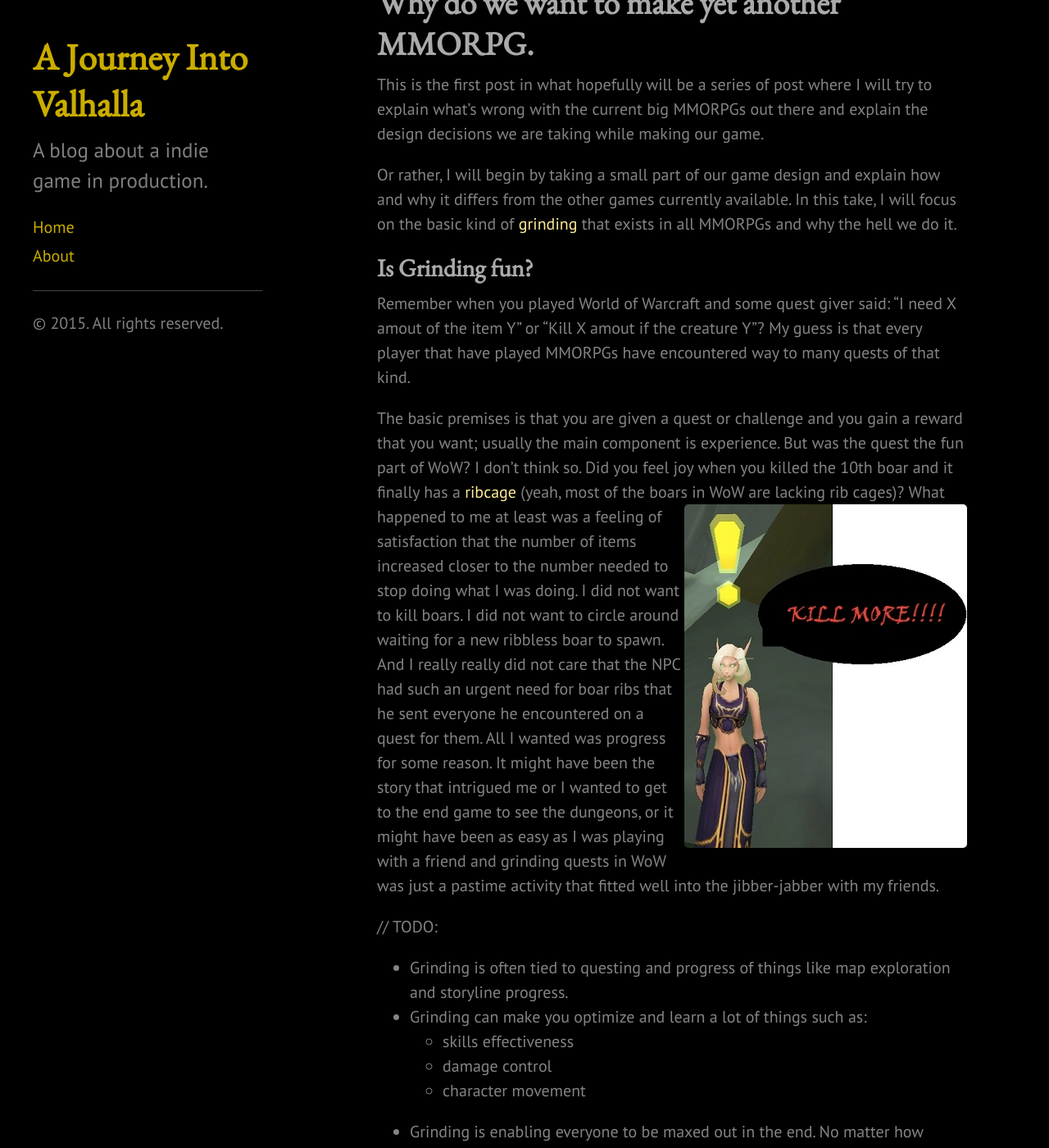
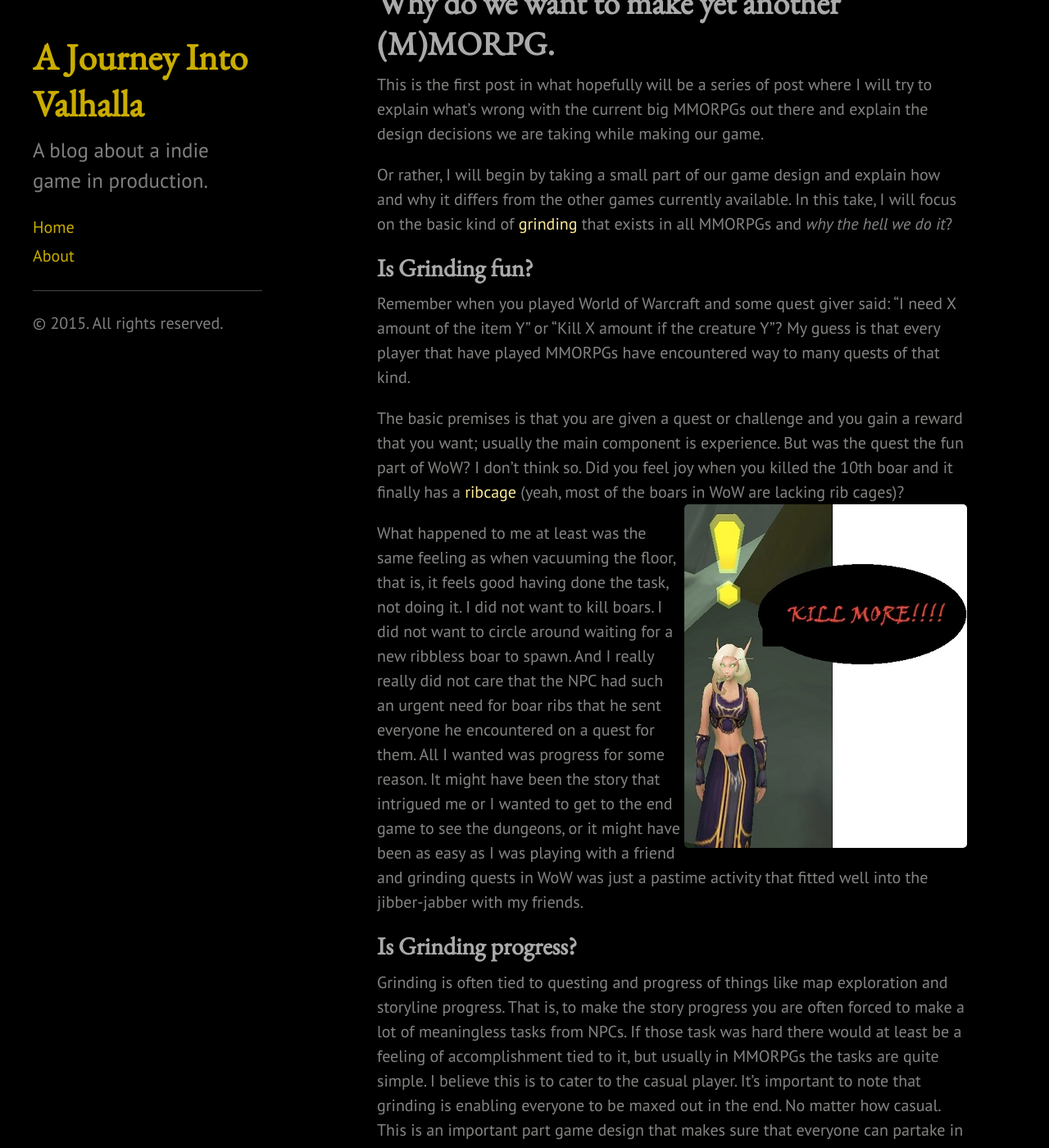
Before and after one commit to saiaku-gaming/valhalla-game.se, a Jekyll site: the page built from _posts/2015-07-28-whats-valhalla.md, in a window 1280 px wide and 1400 px high, scrolled down 299 px. Shown: the whole window at 82% size. Built offline with Jekyll 4.4.1, drawn with Linux system fonts in a browser that asks for light colours; Markdown is read by kramdown in place of the engine named in the settings; some of the changed text lies outside the part shown.

Commit message:
Small improvements. :P

```diff
--- a/_posts/2015-07-28-whats-valhalla.md
+++ b/_posts/2015-07-28-whats-valhalla.md
@@ -6,32 +6,38 @@
   Hi there! This page is not done yet!
 </p>
 
-# Why do we want to make yet another MMORPG.
+# Why do we want to make yet another (M)MORPG.
 
 This is the first post in what hopefully will be a series of post where I will try to explain what's wrong with the current big MMORPGs out there and explain the design decisions we are taking while making our game.
 
-Or rather, I will begin by taking a small part of our game design and explain how and why it differs from the other games currently available. In this take, I will focus on the basic kind of [grinding](https://en.wikipedia.org/wiki/Grinding_%28video_gaming%29) that exists in all MMORPGs and why the hell we do it.
+Or rather, I will begin by taking a small part of our game design and explain how and why it differs from the other games currently available. In this take, I will focus on the basic kind of [grinding](https://en.wikipedia.org/wiki/Grinding_%28video_gaming%29) that exists in all MMORPGs and *why the hell we do it*?
 
 ## Is Grinding fun?
 
-Remember when you played World of Warcraft and some quest giver said: "I need X amout of the item Y" or "Kill X amout if the creature Y"? My guess is that every player that have played MMORPGs have encountered way to many quests of that kind.
+Remember when you played World of Warcraft and some quest giver said: "I need X amount of the item Y" or "Kill X amount if the creature Y"? My guess is that every player that have played MMORPGs have encountered way to many quests of that kind.
 
 The basic premises is that you are given a quest or challenge and you gain a reward that you want; usually the main component is experience. But was the quest the fun part of WoW? I don't think so. Did you feel joy when you killed the 10th boar and it finally has a [ribcage](http://www.wowhead.com/item=2677/boar-ribs#dropped-by) (yeah, most of the boars in WoW are lacking rib cages)?
 <img style="float: right" title="Why do all NPCs want me to kill something..." src="{{ site.url }}/public/images/wow-kill-more.jpg" />
-What happened to me at least was a feeling of satisfaction that the number of items increased closer to the number needed to stop doing what I was doing. I did not want to kill boars. I did not want to circle around waiting for a new ribbless boar to spawn. And I really really did not care that the NPC had such an urgent need for boar ribs that he sent everyone he encountered on a quest for them. All I wanted was progress for some reason. It might have been the story that intrigued me or I wanted to get to the end game to see the dungeons, or it might have been as easy as I was playing with a friend and grinding quests in WoW was just a pastime activity that fitted well into the jibber-jabber with my friends.
 
+What happened to me at least was the same feeling as when vacuuming the floor, that is, it feels good having done the task, not doing it. I did not want to kill boars. I did not want to circle around waiting for a new ribbless boar to spawn. And I really really did not care that the NPC had such an urgent need for boar ribs that he sent everyone he encountered on a quest for them. All I wanted was progress for some reason. It might have been the story that intrigued me or I wanted to get to the end game to see the dungeons, or it might have been as easy as I was playing with a friend and grinding quests in WoW was just a pastime activity that fitted well into the jibber-jabber with my friends.
 
-// TODO:
+## Is Grinding progress?
 
-* Grinding is often tied to questing and progress of things like map exploration and storyline progress.
-* Grinding can make you optimize and learn a lot of things such as:
+Grinding is often tied to questing and progress of things like map exploration and storyline progress. That is, to make the story progress you are often forced to make a lot of meaningless tasks from NPCs. If those task was hard there would at least be a feeling of accomplishment tied to it, but usually in MMORPGs the tasks are quite simple. I believe this is to cater to the casual player. It's important to note that grinding is enabling everyone to be maxed out in the end. No matter how casual. This is an important part game design that makes sure that everyone can partake in everything. Unfortunately that also means that the casual players effectively controls the difficulty of a big part of the game.
+
+But there is some advantages from grinding. Grinding can make you optimize and learn a lot of things such as:
     - skills effectiveness
     - damage control
     - character movement
-* Grinding is enabling everyone to be maxed out in the end. No matter how casual.
-* Repetitive tasks with a persistent positive result (Skinner)
-* Examples on how other games have tried to solve the problem
-    - WoW rested system.
-    - Eve Onlines learning in real time.
-    - Guild Wars low level and stuff like dynamic events.
-* Where does dungeons/instances fit in?
+
+It is a slow and steady way to learn the abilities and game mechanics in the game. So by removing the grinding we need to find some alternative way for making adjustments to the learning curve.
+
+## How to solve the problem.
+
+The other MMORPGs out there have noticed the problem as well and some managed to fix it better than others.
+
+WoW rested system.
+
+
+- Eve Onlines learning in real time.
+- Guild Wars low level and stuff like dynamic events.
```
Also changed, not shown: about.md (+2 -0 lines).
